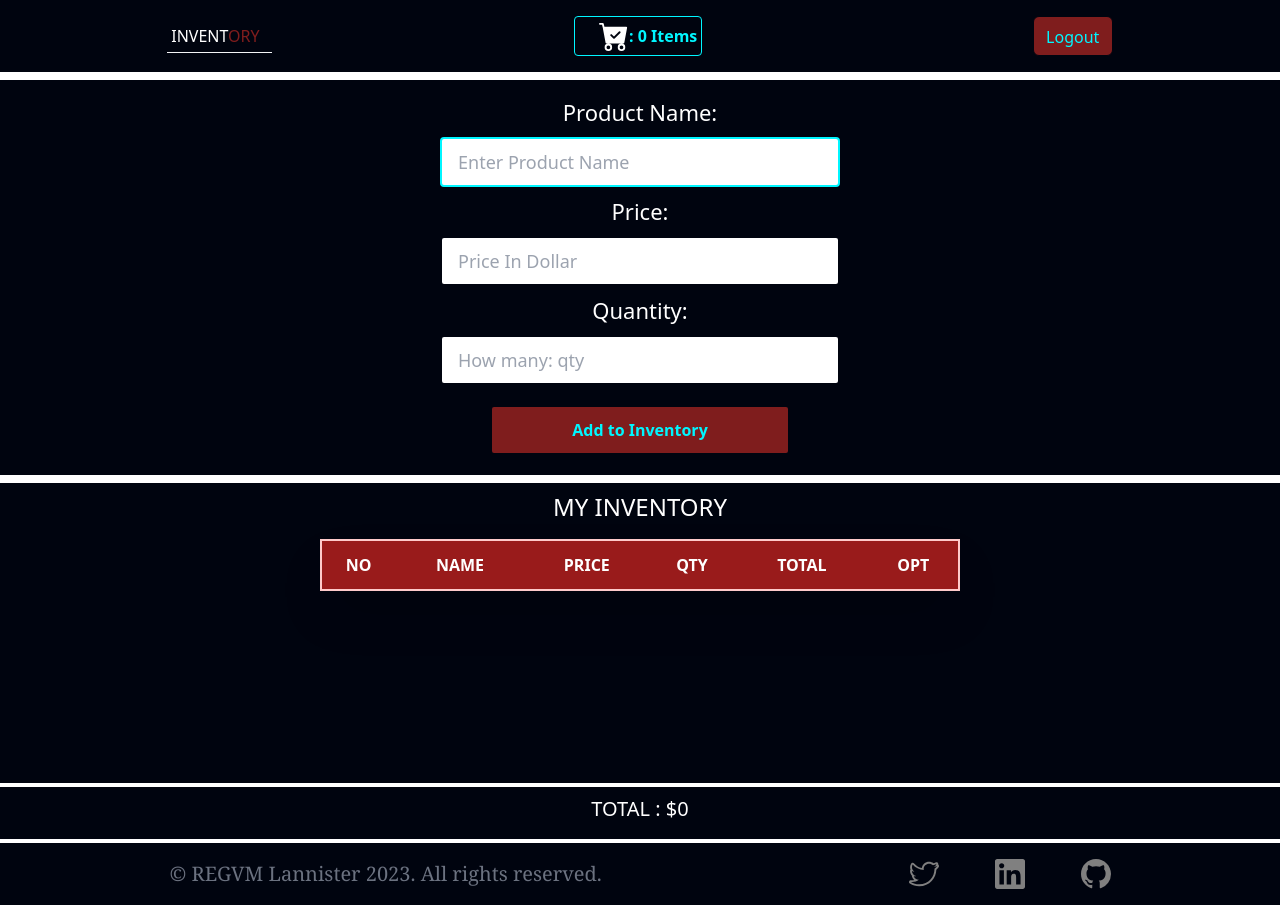
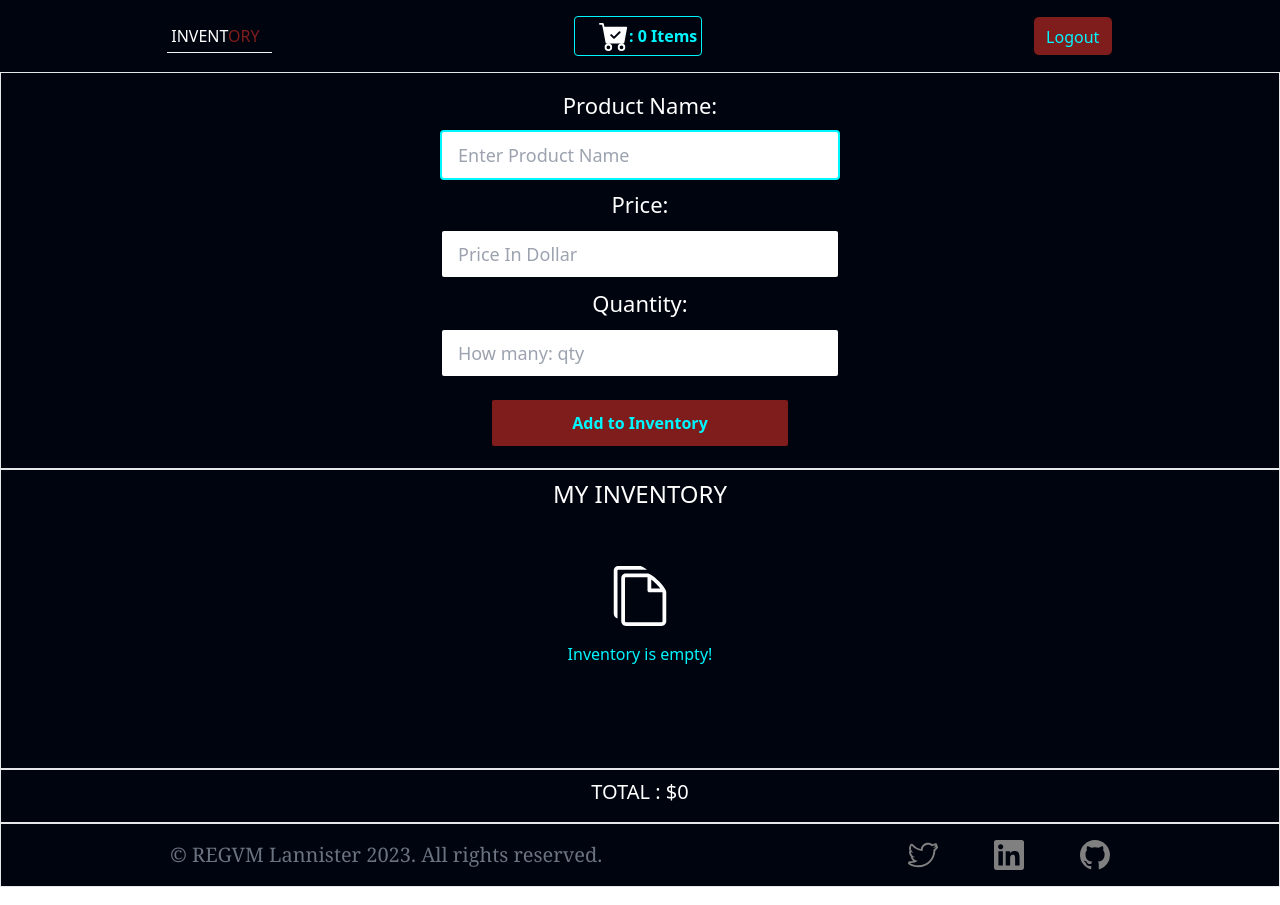
Before and after one commit to MickeyLannister17/My-React-Inventory-App, a React (Vite) app: page / in a window 1280 px wide. Both pictures are taken after typing "Sample", "name@example.com" into the empty fields and a click on the button "Login". Built offline with nearby package versions, Linux system fonts and the light colour scheme; the HTML template or start-up script is replaced by a standard one.

Commit message:
UI modification

```diff
--- a/src/components/Footer.jsx
+++ b/src/components/Footer.jsx
@@ -5,7 +5,7 @@ import { GoMarkGithub } from "react-icons/go";
 
 function Footer() {
   return (
-    <div className="max-w-[1640px] mx-auto mt-1 mb-0">
+    <div className="max-w-[1640px] mx-auto border">
       <div className="flex bg-primary mx-auto py-4 px-2 md:px-4 justify-between md:justify-around">
         <p className="text-gray-500 text-[10px] md:text-[20px] font-serif pt-2 md:pt-0">
           &copy; REGVM Lannister 2023. <span>All rights reserved.</span>
--- a/src/components/InventaryInput.jsx
+++ b/src/components/InventaryInput.jsx
@@ -27,7 +27,7 @@ const InventaryInput = () => {
   };
 
   return (
-    <div className="max-w-[1640px] mx-auto  mt-2">
+    <div className="max-w-[1640px] mx-auto border">
       <div className="flex flex-col justify-center items-center bg-primary mx-auto py-4">
         <form onSubmit={addToInventory} className="flex flex-col text-white">
           <label className="text-[22px] text-center" htmlFor="product_name">
--- a/src/components/InventoryItems.jsx
+++ b/src/components/InventoryItems.jsx
@@ -1,6 +1,7 @@
 import React from "react";
 import { useDispatch, useSelector } from "react-redux";
 import { inventoryActions } from "../store/cartSlice";
+import { ImFilesEmpty } from "react-icons/im";
 
 function InventoryItems() {
   const inventoryItem = useSelector((state) => state.inventory.inventoryList);
@@ -20,12 +21,20 @@ function InventoryItems() {
   // );
 
   return (
-    <div className=" max-w-[1640px] mx-auto h-[300px] mt-2 bg-primary overflow-scroll">
+    <div className=" max-w-[1640px] mx-auto h-[300px] border bg-primary overflow-scroll">
       <div className="flex flex-col justify-center items-center bg-primary mx-auto py-2">
         <h1 className="text-white uppercase font-semiBold text-2xl mb-1 pb-3">
           My Inventory
         </h1>
-        {/* <div className="bg-secondary">TotalCartPrice: {cartTotalPrice}</div> */}
+        {inventoryItem.length < 1 ? (
+          <div className="bg-primary justify-center items-center pt-5 mt-5 flex flex-col">
+            <ImFilesEmpty color="white" size={60} />
+            <h3 className="text-secondary text-left pt-4">
+              Inventory is empty!
+            </h3>
+          </div>
+        ) : (
+          // {/* <div className="bg-secondary">TotalCartPrice: {cartTotalPrice}</div> */}
           <table className="bg-red-900 shadow-2xl border-2 border-red-200 min-w-[330px] h-[50px] md:w-6/12 font-extralight ">
             <thead className="text-white">
               <tr>
@@ -66,6 +75,7 @@ function InventoryItems() {
               );
             })}
           </table>
+        )}
       </div>
     </div>
   );
--- a/src/components/TotalPrice.jsx
+++ b/src/components/TotalPrice.jsx
@@ -9,7 +9,7 @@ const TotalPrice = () => {
   );
 
   return (
-    <div className="flex flex-col justify-center items-center bg-primary mx-auto pt-2 mt-1 max-w-[1640px]">
+    <div className="flex flex-col justify-center items-center bg-primary mx-auto pt-2 border max-w-[1640px]">
       <h3 className="text-white uppercase font-semiBold text-xl mb-1 pb-3">
         Total : ${cartTotalPrice}
       </h3>
```
Lines whose indentation alone changed are shown as unchanged.
